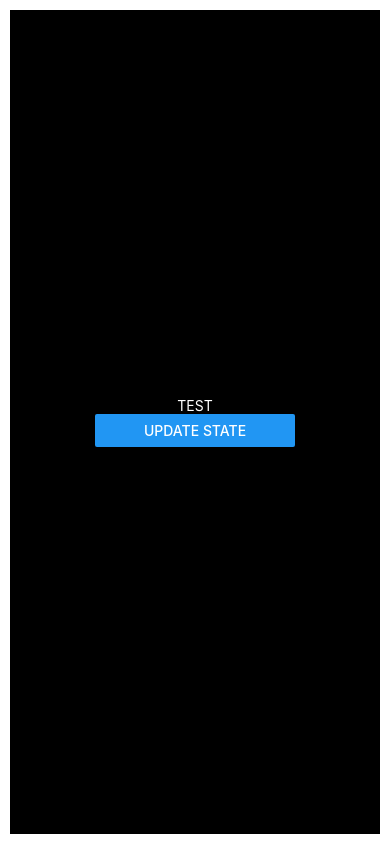
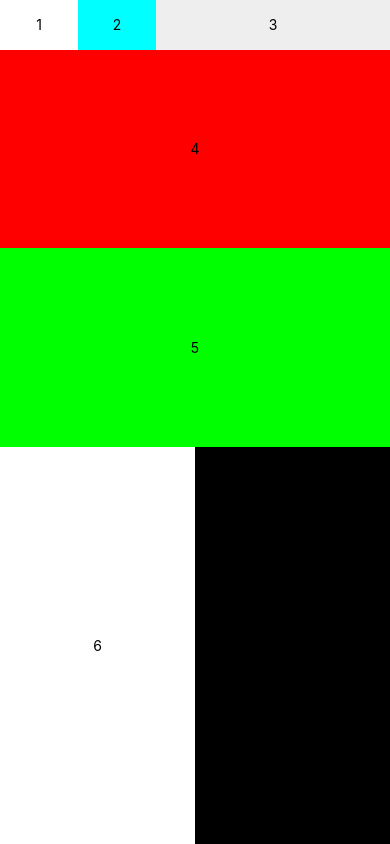
Before and after one commit to takuyadev/react-native-course, a React Native app: screen / in a window 390 px wide. Built offline with nearby package versions, Linux system fonts and the light colour scheme.

Commit message:
Finish flexbox excercise

```diff
--- a/App.js
+++ b/App.js
@@ -1,6 +1,7 @@
 import React, { useState } from "react";
 import { View, Button, Text } from "react-native";
 import { StyleSheet } from "react-native";
+import { SafeAreaView } from "react-native-web";
 
 function App() {
    const [name, setName] = useState("Test");
@@ -11,9 +12,31 @@ function App() {
 
    return (
       <View style={styles.body}>
-         <Text style={styles.text}>{name}</Text>
-         <View style={styles.button}>
-            <Button style={styles.button} title="Update state" onPress={handleOnClick} />
+         <View style={styles.view4}>
+            <View style={styles.view1}>
+               <Text>1</Text>
+            </View>
+            <View style={styles.view2}>
+               <Text>2</Text>
+            </View>
+            <View style={styles.view3}>
+               <Text>3</Text>
+            </View>
+         </View>
+         <View style={styles.view5}>
+            <Text>4</Text>
+         </View>
+         <View style={styles.view6}>
+            <Text>5</Text>
+         </View>
+
+         <View style={styles.view7}>
+            <View style={styles.view1}>
+               <Text>6</Text>
+            </View>
+            <View style={styles.view8}>
+               <Text>1</Text>
+            </View>
          </View>
       </View>
    );
@@ -22,15 +45,64 @@ function App() {
 const styles = StyleSheet.create({
    body: {
       flex: 1,
+      alignItems: "stretch",
       justifyContent: "center",
       backgroundColor: "#000000",
+      borderColor: "white",
+   },
+   view4: {
+      flex: 1,
+      flexDirection: "row",
+      backgroundColor: "#FFFF00",
+      alignItems: "stretch",
+      justifyContent: "center",
+   },
+   view1: {
+      flex: 1,
+      backgroundColor: "#FFFFFF",
       alignItems: "center",
-      borderWidth: 10,
-      borderColor: "white",
+      justifyContent: "center",
+   },
+   view2: {
+      flex: 1,
+      backgroundColor: "#00FFFF",
+      alignItems: "center",
+      justifyContent: "center",
+   },
+   view3: {
+      flex: 3,
+      backgroundColor: "#EEEEEE",
+      alignItems: "center",
+      justifyContent: "center",
+   },
+   view5: {
+      flex: 4,
+      backgroundColor: "#FF0000",
+      alignItems: "center",
+      justifyContent: "center",
+   },
+   view6: {
+      flex: 4,
+      backgroundColor: "#00FF00",
+      alignItems: "center",
+      justifyContent: "center",
    },
    text: {
       color: "#FFFFFF",
       textTransform: "uppercase",
+   },
+   view7: {
+      flex: 8,
+      flexDirection: "row",
+      backgroundColor: "#FFFF00",
+      alignItems: "stretch",
+      justifyContent: "center",
+   },
+   view8: {
+      flex: 1,
+      backgroundColor: "#000000",
+      alignItems: "center",
+      justifyContent: "center",
    },
    button: {
       width: 200,
```
